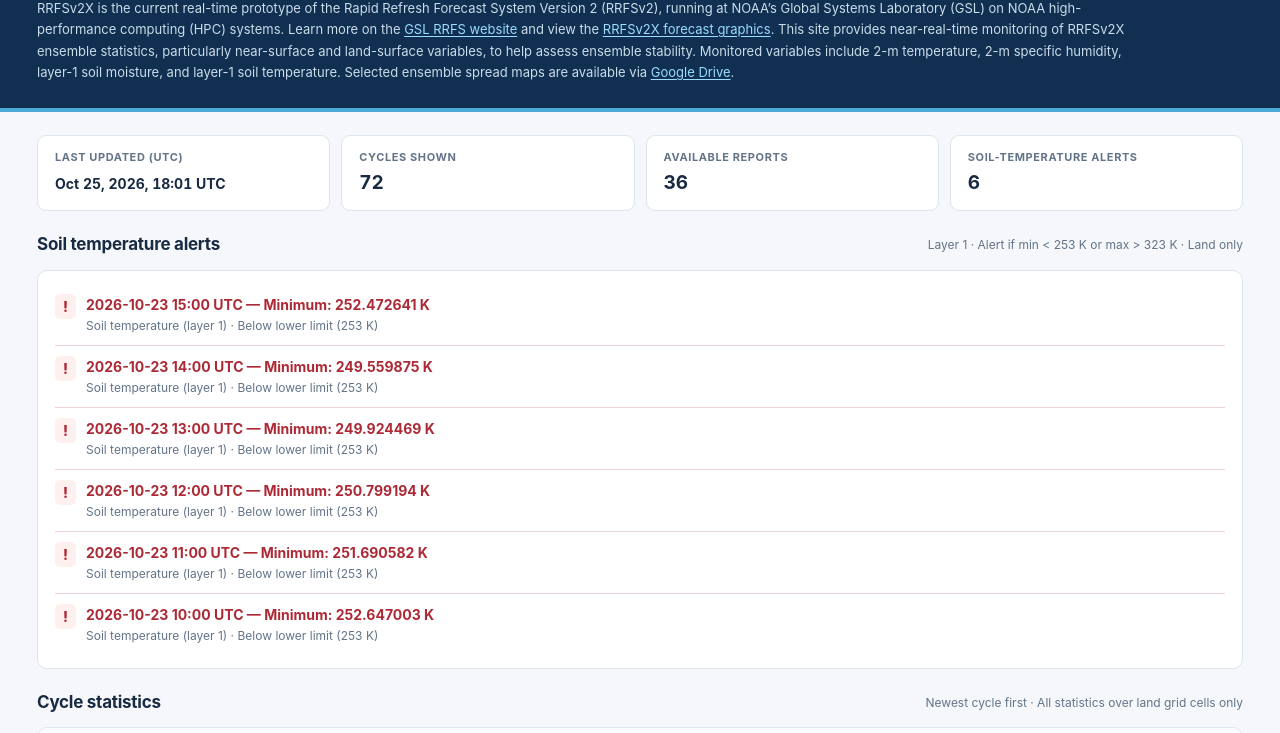
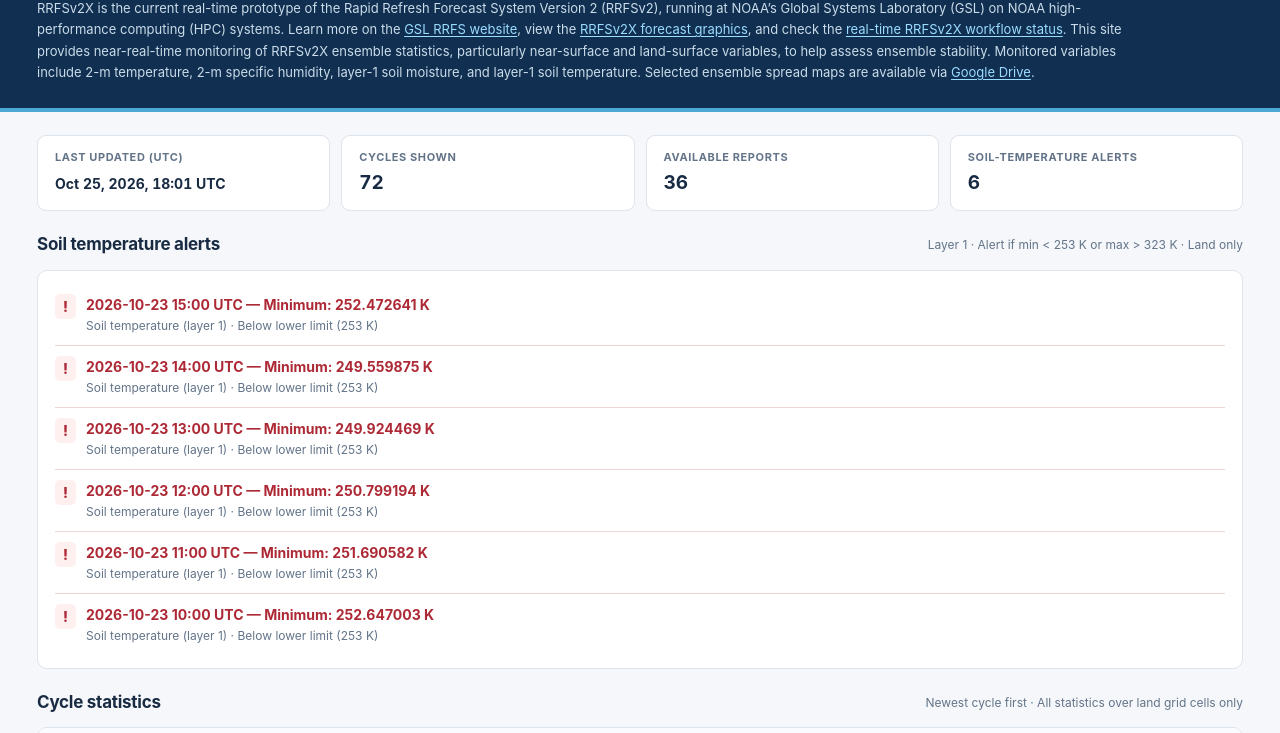
Before and after one commit to LiaofanLin-NOAA/rrfs_monitor, a plain HTML site: page docs/index.html in a window 1280 px wide. Shown: the part 94-827 px from the top of the page. Drawn offline with Linux system fonts and the light colour scheme.

Commit message:
Enhance RRFSv2X description in index.html
Updated the description of RRFSv2X to include real-time workflow status link.

```diff
--- a/docs/index.html
+++ b/docs/index.html
@@ -73,7 +73,7 @@
       <div class="eyebrow">RRFSv2X · Ensemble monitoring</div>
       <h1>Ensemble Variable Monitor (Near Real Time)</h1>
       <div class="subtitle">
-        <p>RRFSv2X is the current real-time prototype of the Rapid Refresh Forecast System Version 2 (RRFSv2), running at NOAA’s Global Systems Laboratory (GSL) on NOAA high-performance computing (HPC) systems. Learn more on the <a href="https://gsl.noaa.gov/rrfs/" target="_blank" rel="noopener noreferrer">GSL RRFS website</a> and view the <a href="https://rapidrefresh.noaa.gov/hrrr/MPAS/Welcome.cgi?dsKey=mpas_rrfsv2x_ursa" target="_blank" rel="noopener noreferrer">RRFSv2X forecast graphics</a>.  This site provides near-real-time monitoring of RRFSv2X ensemble statistics, particularly near-surface and land-surface variables, to help assess ensemble stability. Monitored variables include 2-m temperature, 2-m specific humidity, layer-1 soil moisture, and layer-1 soil temperature.  Selected ensemble spread maps are available via <a  href="https://drive.google.com/drive/u/1/folders/14S5I6OLdT54ELewtxRkOEUNQk17JQyxJ" target="_blank" rel="noopener noreferrer">Google Drive</a>.</p>
+        <p>RRFSv2X is the current real-time prototype of the Rapid Refresh Forecast System Version 2 (RRFSv2), running at NOAA’s Global Systems Laboratory (GSL) on NOAA high-performance computing (HPC) systems. Learn more on the <a href="https://gsl.noaa.gov/rrfs/" target="_blank" rel="noopener noreferrer">GSL RRFS website</a>, view the <a href="https://rapidrefresh.noaa.gov/hrrr/MPAS/Welcome.cgi?dsKey=mpas_rrfsv2x_ursa" target="_blank" rel="noopener noreferrer">RRFSv2X forecast graphics</a>, and check the <a href="https://rrfsx.github.io/workflow_status/#ursa%2Frrfsv2x_enkf" target="_blank" rel="noopener noreferrer">real-time RRFSv2X workflow status</a>.  This site provides near-real-time monitoring of RRFSv2X ensemble statistics, particularly near-surface and land-surface variables, to help assess ensemble stability. Monitored variables include 2-m temperature, 2-m specific humidity, layer-1 soil moisture, and layer-1 soil temperature.  Selected ensemble spread maps are available via <a  href="https://drive.google.com/drive/u/1/folders/14S5I6OLdT54ELewtxRkOEUNQk17JQyxJ" target="_blank" rel="noopener noreferrer">Google Drive</a>.</p>
       </div>
     </div>
   </header>
```
